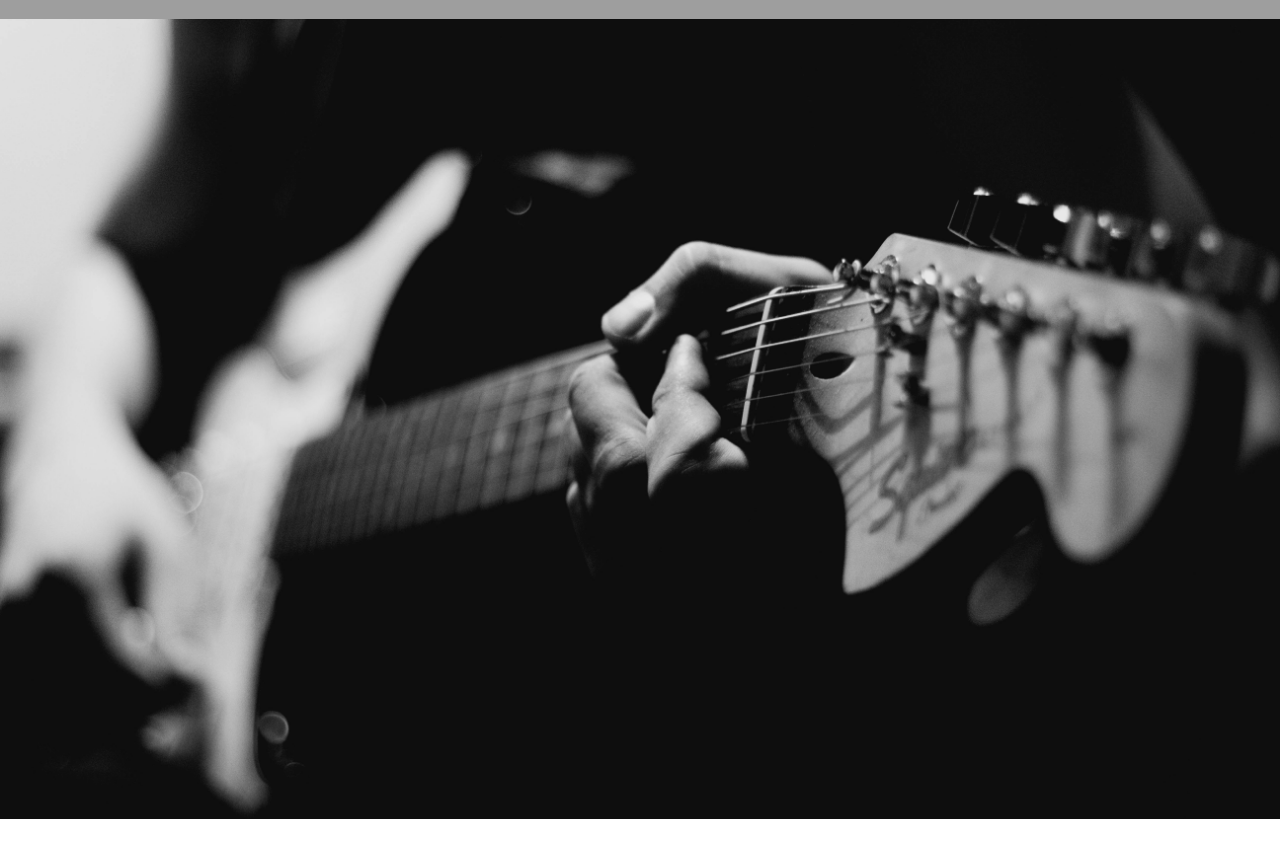
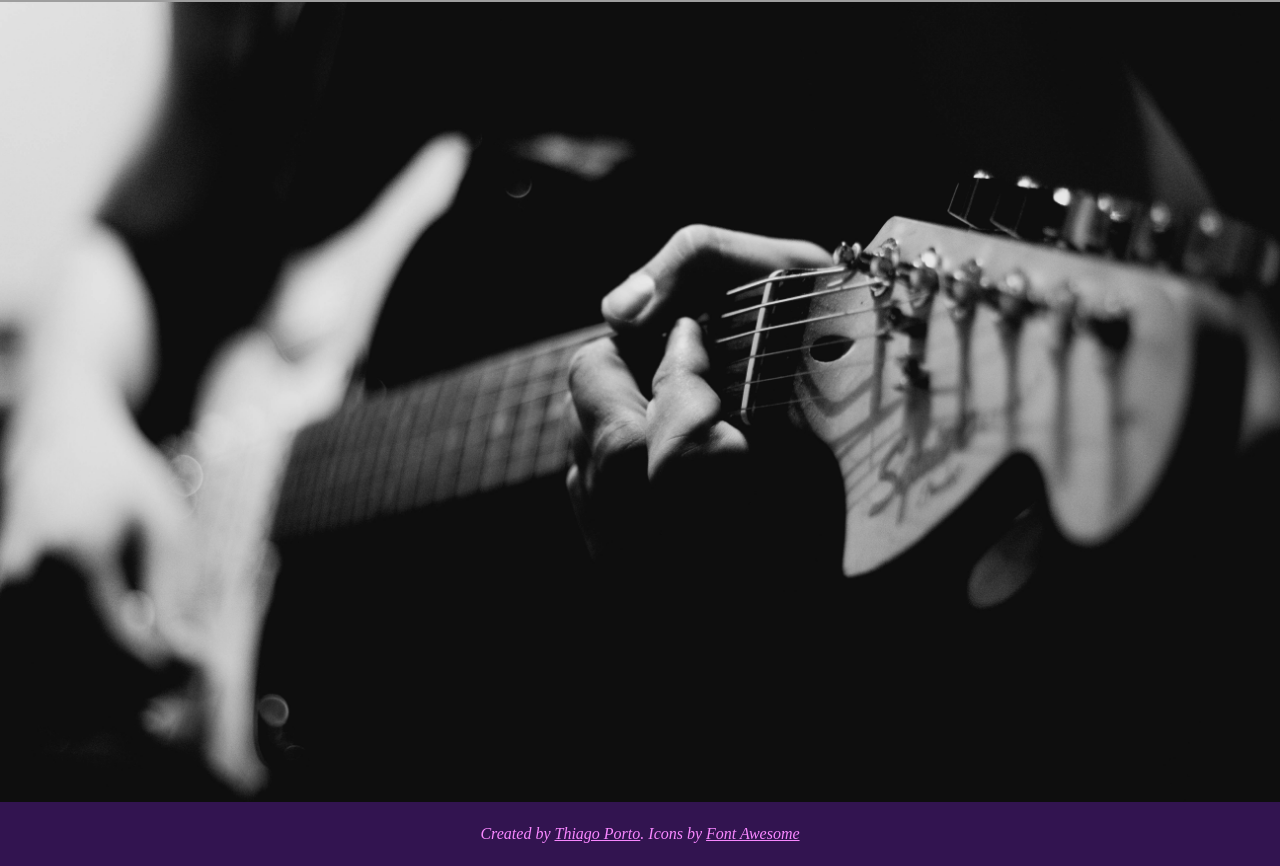
Before and after one commit to thiago-porto25/dummy-website, a website built with webpack: page dist/index.html in a window 1280 px wide. Shown: the part 1661-2527 px from the top of the page. Before the commit the page ends 2480 px from the top, so only its background shows below. Built offline with nearby package versions, Linux system fonts and the light colour scheme; grey boxes are pictures that could not be loaded.

Commit message:
create footer and style it

```diff
--- a/dist/index.html
+++ b/dist/index.html
@@ -33,7 +33,12 @@
       <section id="songs" class="page"></section>
       <section id="contact" class="page"></section>
     </main>
-    <footer></footer>
+    <footer>
+      <p>
+        Created by <a href="https://github.com/thiago-porto25">Thiago Porto</a>.
+        Icons by <a href="https://fontawesome.com/">Font Awesome</a>
+      </p>
+    </footer>
   </body>
   <script src="./main.js"></script>
 </html>
--- a/dist/style.css
+++ b/dist/style.css
@@ -71,9 +71,10 @@ nav {
   list-style-type: none;
 }
 .navListItem a {
-  color: white;
+  color: var(--lightpink);
   text-decoration: none;
   padding-right: 2rem;
+  transition: color 200ms ease-in-out;
 }
 .navListItem a:hover {
   color: var(--pink);
@@ -81,7 +82,7 @@ nav {
 
 /* Main Styling */
 main {
-  height: 90%;
+  height: fit-content;
   width: 100%;
 }
 .page {
@@ -90,7 +91,7 @@ main {
   width: 100%;
 }
 #home {
-  margin-top: 10vh;
+  margin-top: 4.9%;
   font-family: 'Cabin', sans-serif;
   flex-direction: column;
   justify-content: center;
@@ -107,7 +108,7 @@ main {
 #home sub {
   font-size: 35px;
   color: var(--pink);
-  text-shadow: 0px 0px 10px rgb(255, 255, 255);
+  text-shadow: 0px 0px 6px rgb(255, 255, 255);
 }
 #songs {
   background-image: url(./images/songsbg.jpg);
@@ -118,3 +119,20 @@ main {
   background-size: cover;
 }
 /*Footer styling*/
+footer {
+  display: flex;
+  align-items: center;
+  justify-content: center;
+  height: 4rem;
+  min-height: 2rem;
+  width: 100%;
+  background-color: var(--lightpurple);
+}
+footer p {
+  margin: 0;
+  color: var(--lightpink);
+  font-style: italic;
+}
+footer a {
+  color: inherit;
+}
```
